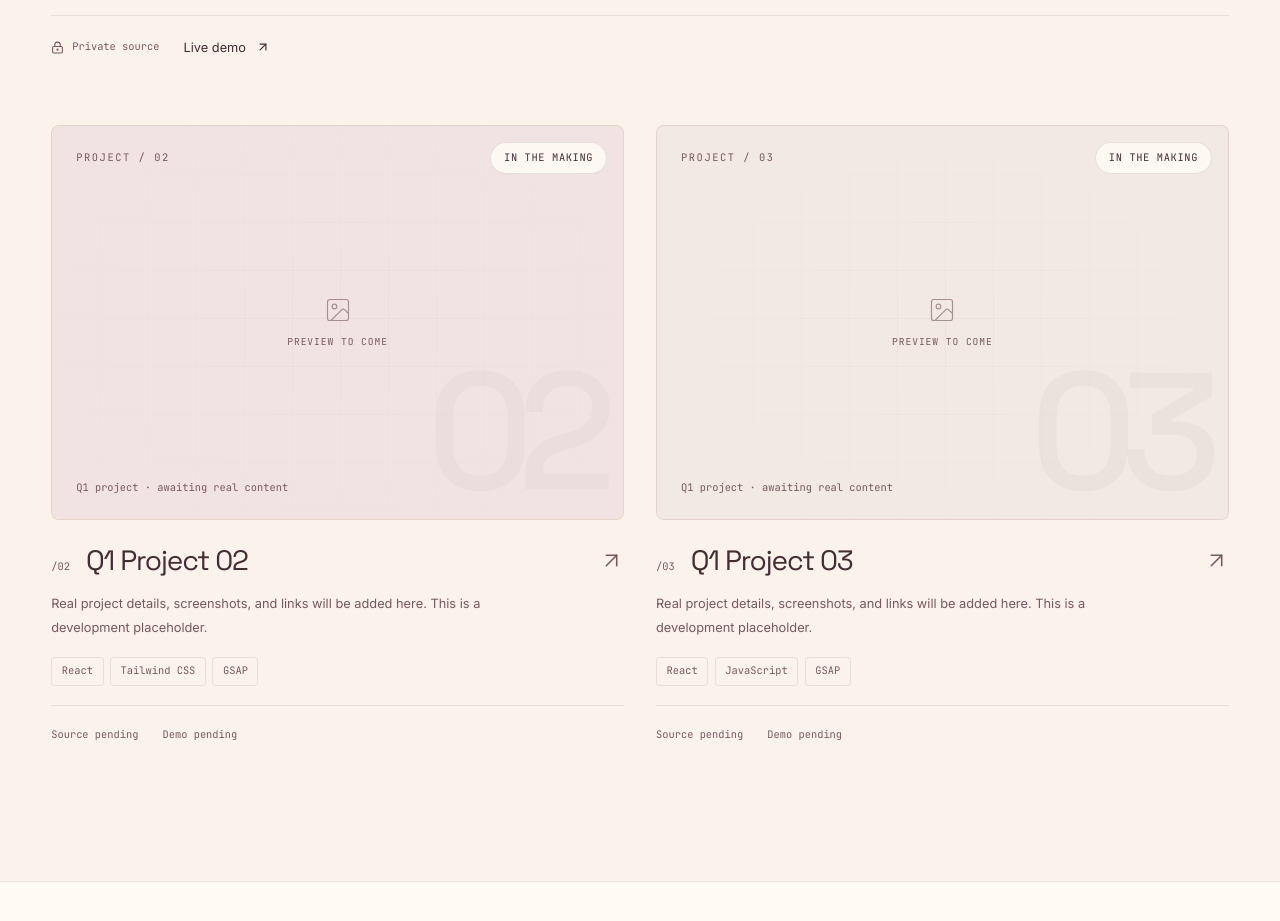
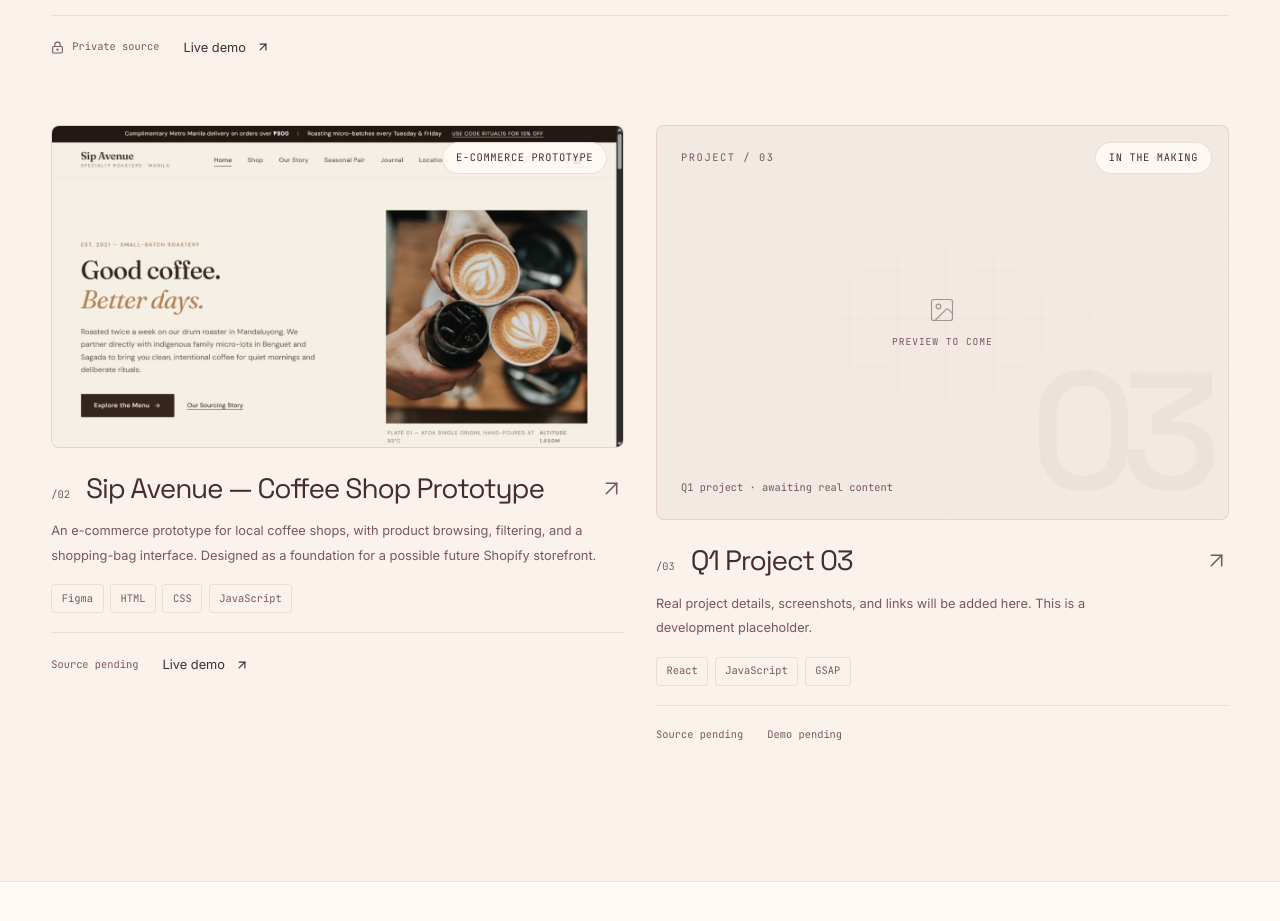
Before and after one commit to erikaleahh/portfolio, a React (Vite) app: page / in a window 1280 px wide. Shown: the part 3060-3981 px from the top of the page. Built offline with nearby package versions, Linux system fonts and the light colour scheme.

Commit message:
feat: add projects data file and Sip Avenue preview image

```diff
--- a/src/data/projects.ts
+++ b/src/data/projects.ts
@@ -21,14 +21,21 @@ export const projects: readonly PortfolioProject[] = [
     liveUrl: 'https://rsvpa.netlify.app/',
   },
   {
-    id: 'q1-project-02',
-    status: 'placeholder',
-    title: '[Q1 PROJECT 2 TITLE]',
-    description: '[PROJECT DESCRIPTION — real project details pending]',
-    technologies: ['React', 'Tailwind CSS', 'GSAP'],
-    image: null,
+    id: 'sip-avenue',
+    status: 'verified',
+    title: 'Sip Avenue — Coffee Shop Prototype',
+    description:
+      'An e-commerce prototype for local coffee shops, with product browsing, filtering, and a shopping-bag interface. Designed as a foundation for a possible future Shopify storefront.',
+    category: 'E-commerce prototype',
+    technologies: ['Figma', 'HTML', 'CSS', 'JavaScript'],
+    image: {
+      src: '/images/projects/sip-avenue-homepage.webp',
+      alt: 'Sip Avenue coffee shop prototype homepage with a cream storefront, the heading Good coffee. Better days., and a coffee photograph.',
+      width: 1265,
+      height: 712,
+    },
     repositoryUrl: null,
-    liveUrl: null,
+    liveUrl: 'https://sip-zeta-eight.vercel.app/',
   },
   {
     id: 'q1-project-03',
```
Also changed, not shown: public/images/projects/sip-avenue-homepage.webp (added).
